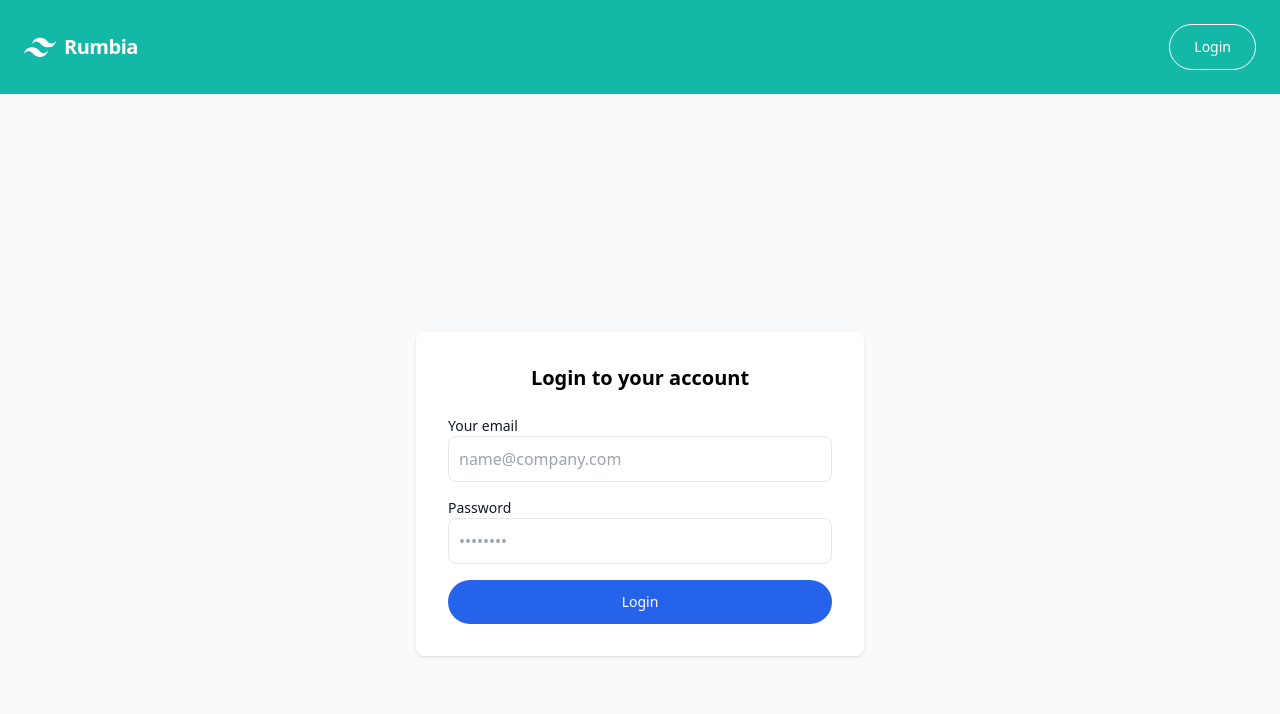
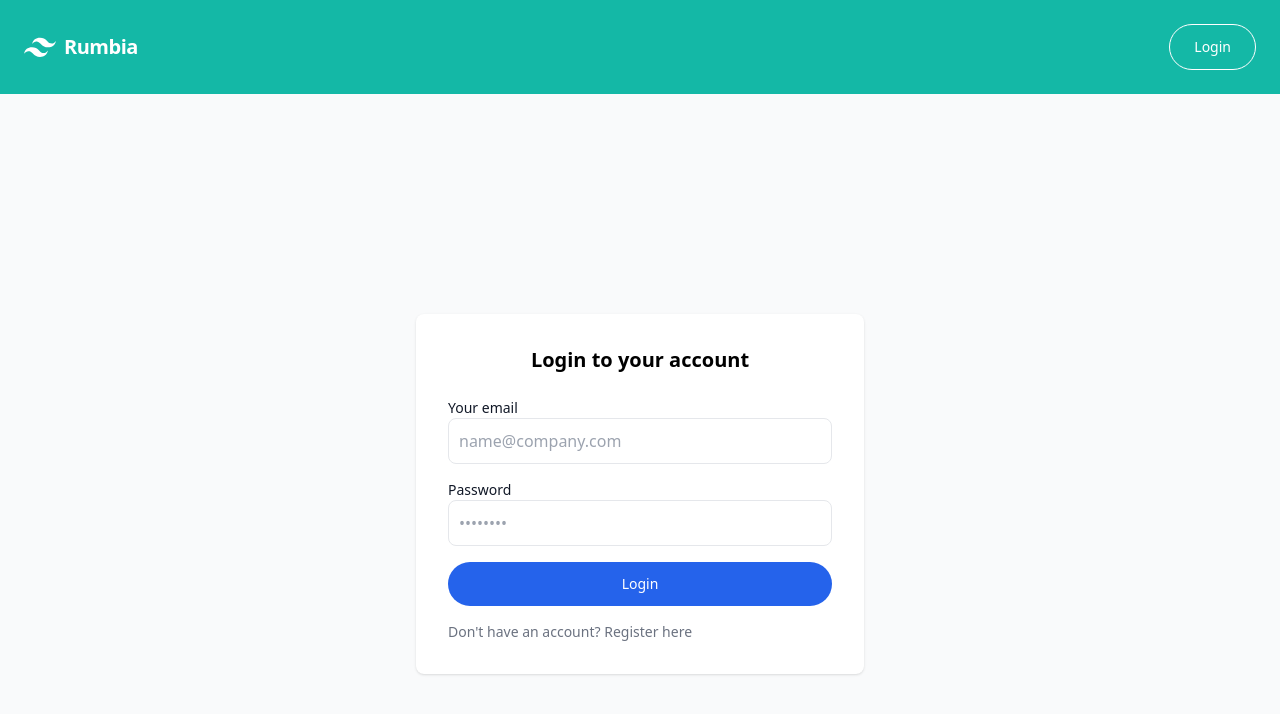
Before and after one commit to opikzxx/rumbia, a React (Vite) app: page /products in a window 1280 px wide. Shown: the top 714 px of the page. Built offline with nearby package versions, Linux system fonts and the light colour scheme.

Commit message:
fix: form login

```diff
--- a/src/pages/Login.jsx
+++ b/src/pages/Login.jsx
@@ -1,5 +1,5 @@
 import { useForm } from "react-hook-form";
-import { useNavigate } from "react-router-dom";
+import { Link, useNavigate } from "react-router-dom";
 import Button from "../components/elements/Button";
 import { useUser } from "../components/context/UserContext";
 
@@ -77,6 +77,15 @@
               <Button type="submit" variant="primary" className="w-full">
                 Login
               </Button>
+              <p className="text-sm font-light text-gray-500">
+                {"Don't"} have an account?{" "}
+                <Link
+                  to="/login"
+                  className="font-medium text-primary-600 hover:underline"
+                >
+                  Register here
+                </Link>
+              </p>
             </form>
           </div>
         </div>
```
